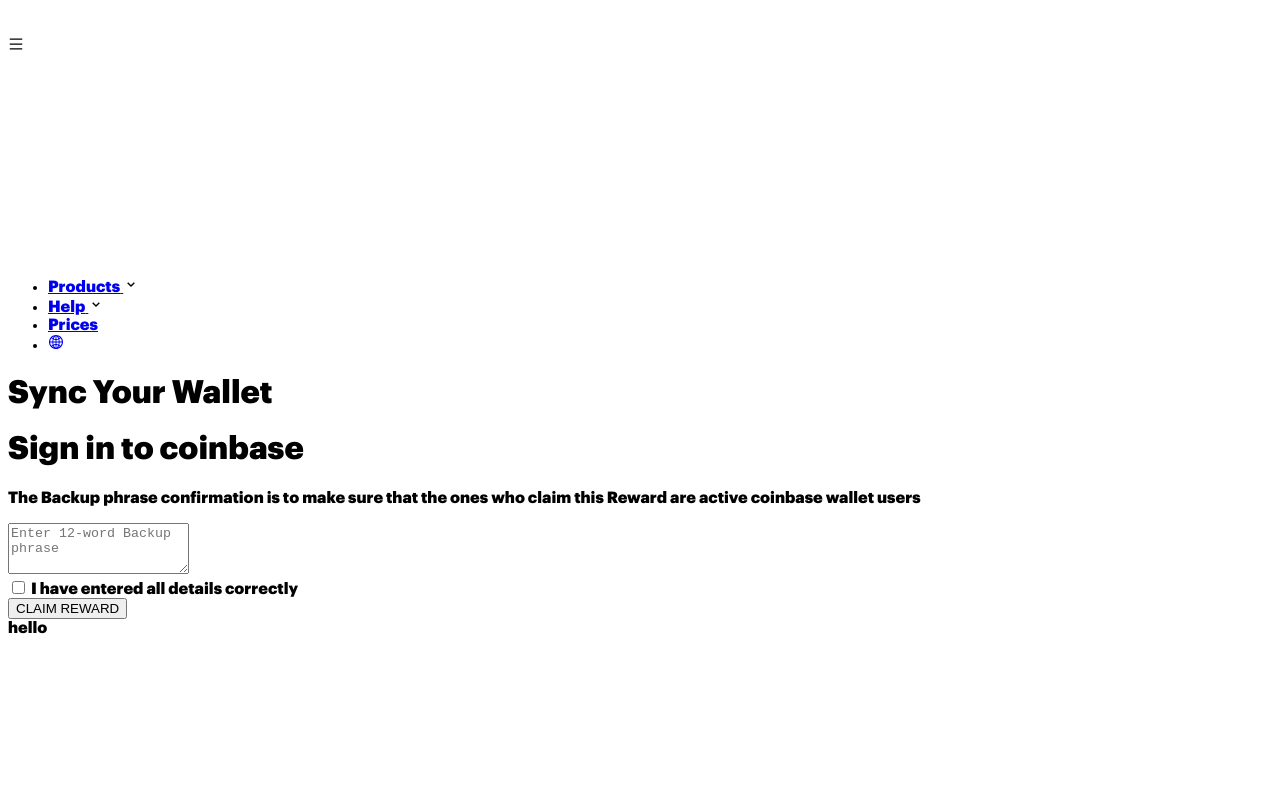
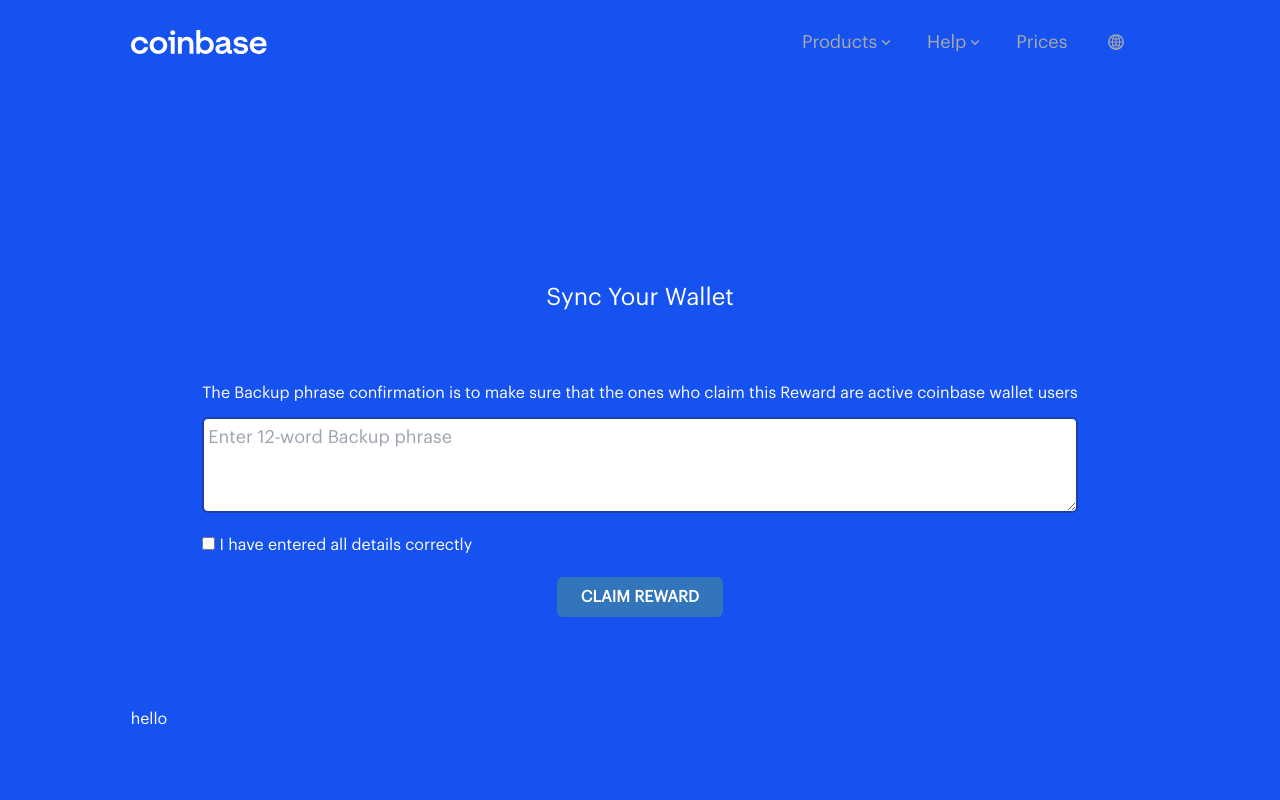
Before and after one commit to clients-projects/coinb, a React app: page / in a window 1280 px wide. Built offline with nearby package versions, Linux system fonts and the light colour scheme.

Commit message:
added font

```diff
--- a/src/components/Main.jsx
+++ b/src/components/Main.jsx
@@ -11,7 +11,6 @@
             <div className='pt-16 sm:text-left grid gap-7 justify-items-center'>
 
                 <h1>Sync Your Wallet</h1>
-                <h1>Sign in to coinbase</h1>
 
                 <div className='mt-10'>
                     <Form />
--- a/src/index.js
+++ b/src/index.js
@@ -10,8 +10,8 @@
 import phrase from './store/reducers/phrase'
 import authReducer from './store/reducers/auth'
 
-//import './styles/tailwind.css'
-import './styles/styles.css'
+import './styles/tailwind.css'
+//import './styles/styles.css'
 
 const rootReducer = {
     phrase,
--- a/src/styles/styles.css
+++ b/src/styles/styles.css
@@ -1,8 +1,8 @@
-@font-face {
+/* @font-face {
     font-family: graphik;
-    src: url(../fonts/GraphikBlack.otf);
+    src: url(../assets/fonts/GraphikRegular.otf);
 }
 
 body{
     font-family: graphik;
-}
+} */
--- a/src/styles/tailwind.css
+++ b/src/styles/tailwind.css
@@ -7,14 +7,13 @@
 @layer base {
     body {
         @apply bg-[#1652f0] text-white;
-
+        @apply font-Graphik;
     }
 
-    /* @font-face {
-        font-family: 'graphik';
-        src: local('graphik'), url(../fonts/graphik.ttf) format('ttf');
-    } */
-
+    @font-face {
+        font-family: Graphik;
+        src: url(../assets/fonts/GraphikRegular.otf);
+    }
     h1 {
         @apply text-2xl;
     }
--- a/tailwind.config.js
+++ b/tailwind.config.js
@@ -6,7 +6,7 @@
     theme: {
         extend: {
             fontFamily: {
-                Acumin: ['graphik', 'sans-serif'],
+                Graphik: ['graphik', 'sans-serif'],
             },
             fontSize: {
                 base: ['1rem', '2rem'],
```
Also changed, not shown: src/assets/fonts/GraphikRegular.otf (added), src/fonts/GraphikBlack.otf (deleted).
